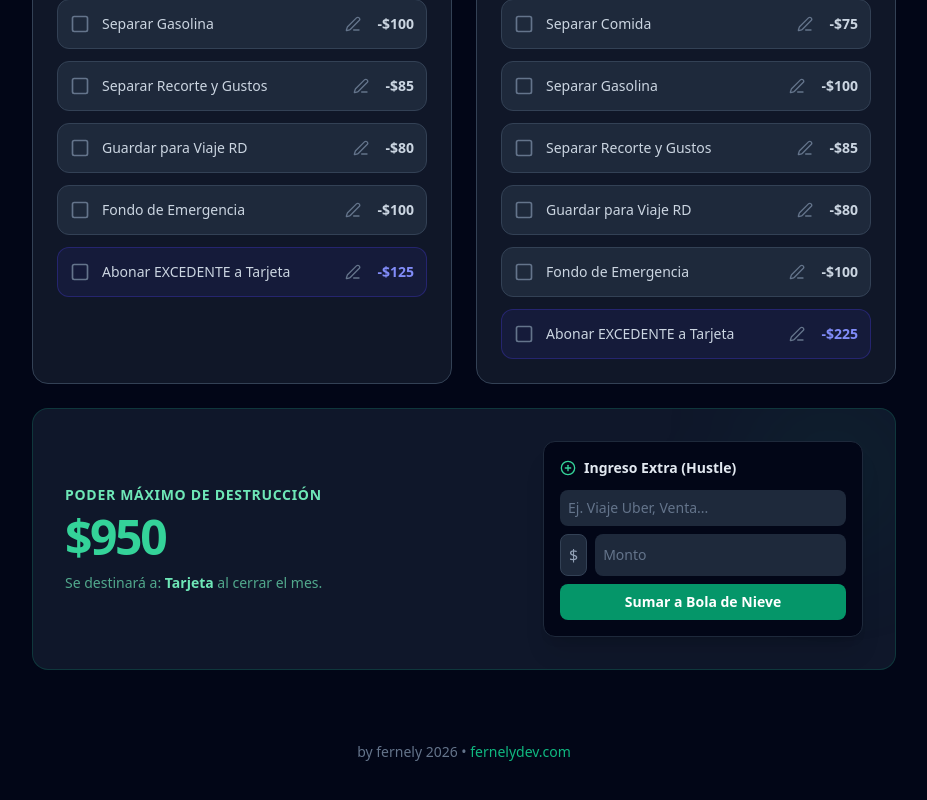
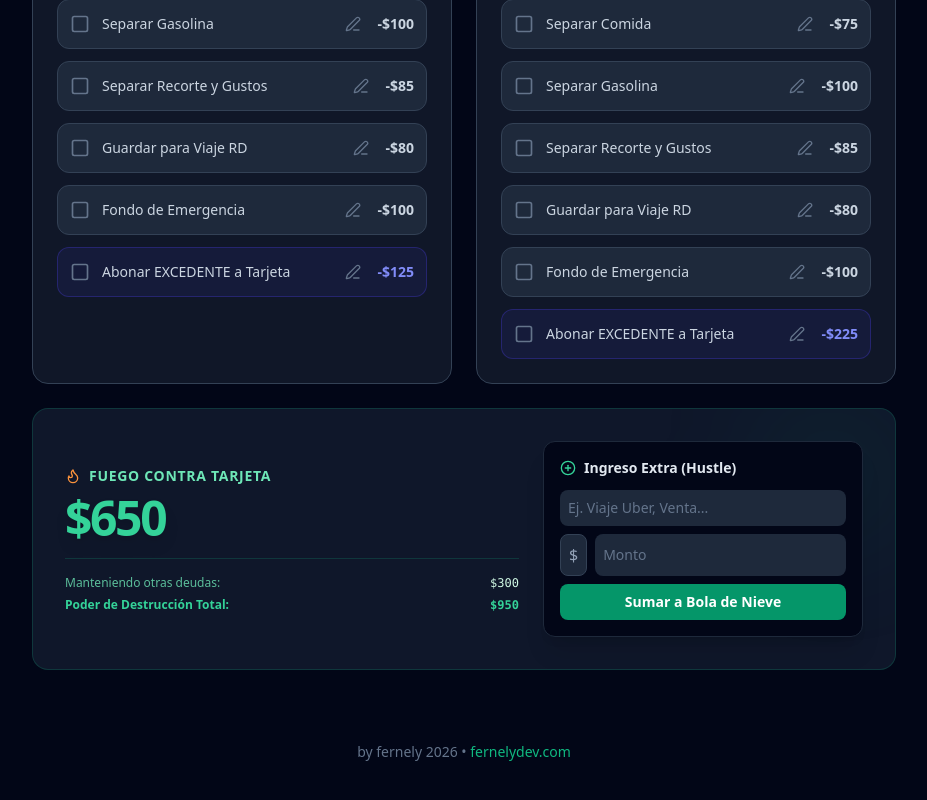
Before and after one commit to Ferny121991/calculadora-metafin-2026, a React (Vite) app: page / in a window 1280 px wide. Shown: the part 899-1699 px from the top of the page, without its empty margins (176-1103 px from the left). Built offline with nearby package versions, Linux system fonts and the light colour scheme.

Commit message:
git commit -am "Feat: Refactorización del cálculo de fechas con simulador real de Snowball, separando UI de poder de ataque dedicado y mínimos de retención."

```diff
--- a/src/App.jsx
+++ b/src/App.jsx
@@ -132,15 +132,66 @@ const App = () => {
 
   const totalSideHustle = sideHustles.reduce((acc, curr) => acc + curr.amount, 0);
 
-  // Power calculation
-  const getSnowballTotal = () => {
-    let sum = totalSideHustle;
-    [...q1Tasks, ...q2Tasks].forEach(t => {
-      if (t.type === 'snowball' || t.type === 'debt-min') sum += (t.amount - (t.adelanto || 0));
-    });
-    return sum;
-  }
-  const currentDestructivePower = getSnowballTotal();
+  const totalMinimosOtras = [...q1Tasks, ...q2Tasks].reduce((acc, t) => {
+    if (t.type === 'debt-min' && t.debtId !== activeDebt.id) return acc + (t.amount - (t.adelanto || 0));
+    return acc;
+  }, 0);
+
+  const poderAtaqueActiva = [...q1Tasks, ...q2Tasks].reduce((acc, t) => {
+    if (t.type === 'snowball' || (t.type === 'debt-min' && t.debtId === activeDebt.id)) return acc + (t.amount - (t.adelanto || 0));
+    return acc;
+  }, totalSideHustle);
+
+  const poderTotalDeudas = totalMinimosOtras + poderAtaqueActiva;
+
+  const payoffDatesMemo = React.useMemo(() => {
+    let result = {};
+    let tempDebts = debts.map(d => ({ ...d }));
+    let monthsElapsed = 0;
+
+    while (tempDebts.some(d => d.balance > 0) && monthsElapsed < 240) {
+      monthsElapsed++;
+      let snowball = (monthsElapsed === 1) ? totalSideHustle : 0;
+      [...q1Tasks, ...q2Tasks].forEach(t => { if (t.type === 'snowball') snowball += t.amount; });
+
+      tempDebts.forEach(d => {
+        if (d.balance > 0) {
+          let minPayment = 0;
+          [...q1Tasks, ...q2Tasks].forEach(t => { if (t.type === 'debt-min' && t.debtId === d.id) minPayment += t.amount; });
+          if (minPayment > d.balance) {
+            snowball += (minPayment - d.balance);
+            d.balance = 0;
+          } else {
+            d.balance -= minPayment;
+          }
+        }
+      });
+
+      for (let i = 0; i < tempDebts.length; i++) {
+        if (snowball <= 0) break;
+        if (tempDebts[i].balance > 0) {
+          if (snowball >= tempDebts[i].balance) {
+            snowball -= tempDebts[i].balance;
+            tempDebts[i].balance = 0;
+          } else {
+            tempDebts[i].balance -= snowball;
+            snowball = 0;
+          }
+        }
+      }
+
+      tempDebts.forEach(d => {
+        if (d.balance === 0 && !result[d.id]) {
+          const dObj = new Date();
+          dObj.setMonth(dObj.getMonth() + monthsElapsed);
+          const mesNum = dObj.getMonth() + 1; // 1-12
+          const year = dObj.getFullYear();
+          result[d.id] = `${mesNum < 10 ? '0' + mesNum : mesNum}/${year}`;
+        }
+      });
+    }
+    return result;
+  }, [debts, q1Tasks, q2Tasks, totalSideHustle]);
 
   // Check achievements
   useEffect(() => {
@@ -214,29 +265,7 @@ const App = () => {
     }
   };
 
-  const getPayoffDate = (debtId) => {
-    // Estimación simple basada en el poder de destrucción mensual (aprox $950 base + side hustles)
-    const monthlyPower = 950 + totalSideHustle;
-    if (monthlyPower <= 0) return "---";
-
-    let remainingPower = monthlyPower;
-    let accumulatedMonths = 0;
-    let tempDebts = debts.map(d => ({ ...d }));
-
-    // Calcular en qué mes cae cada deuda
-    for (const d of tempDebts) {
-      if (d.balance <= 0) continue;
-
-      const monthsToPayThis = d.balance / monthlyPower;
-      accumulatedMonths += monthsToPayThis;
-
-      if (d.id === debtId) break;
-    }
-
-    const targetDate = new Date();
-    targetDate.setMonth(targetDate.getMonth() + Math.ceil(accumulatedMonths));
-    return targetDate.toLocaleDateString('es-ES', { month: 'long', year: 'numeric' });
-  };
+  // payoffDatesMemo takes care of forecasting now
 
   const cerrarMes = () => {
     if (!window.confirm("¿Seguro que quieres CERRAR EL MES? Esto aplicará los pagos realizados a tus deudas y reiniciará el check de tareas.")) return;
@@ -460,13 +489,22 @@ const App = () => {
               <div className="absolute top-0 right-0 w-32 h-32 bg-emerald-500/10 rounded-full blur-3xl"></div>
 
               <div className="text-left flex-1 z-10 w-full">
-                <h3 className="text-emerald-300 font-bold mb-2 uppercase tracking-wider text-sm">Poder Máximo de Destrucción</h3>
-                <p className="text-4xl md:text-5xl font-black text-emerald-400 tracking-tighter">
-                  ${currentDestructivePower}
+                <h3 className="text-emerald-300 font-bold mb-2 uppercase tracking-wider text-sm flex items-center gap-2">
+                  <Flame className="w-4 h-4 text-orange-400" /> Fuego contra {activeDebt.name}
+                </h3>
+                <p className="text-4xl md:text-5xl font-black text-emerald-400 tracking-tighter shadow-emerald-500/20 drop-shadow-lg">
+                  ${poderAtaqueActiva}
                 </p>
-                <p className="text-sm text-emerald-300/70 mt-3">
-                  Se destinará a: <strong className="text-emerald-300">{activeDebt.name}</strong> al cerrar el mes.
-                </p>
+                <div className="mt-4 pt-4 border-t border-emerald-500/20 text-xs text-emerald-300/80 flex flex-col gap-1.5 font-medium">
+                  <div className="flex justify-between items-center gap-2">
+                    <span>Manteniendo otras deudas:</span>
+                    <span className="font-mono text-emerald-100">${totalMinimosOtras}</span>
+                  </div>
+                  <div className="flex justify-between items-center gap-2 text-emerald-400 font-bold">
+                    <span>Poder de Destrucción Total:</span>
+                    <span className="font-mono">${poderTotalDeudas}</span>
+                  </div>
+                </div>
               </div>
 
               {/* Side Hustle Component */}
@@ -541,8 +579,8 @@ const App = () => {
                             {i + 1}. {debt.name} (${debt.balance.toLocaleString()})
                           </span>
                           {!isSaldada && (
-                            <span className="text-[10px] text-slate-500 flex items-center gap-1">
-                              <Calendar className="w-3 h-3" /> Meta: {getPayoffDate(debt.id)}
+                            <span className="text-[10px] text-slate-400 bg-slate-800/50 px-2 py-0.5 rounded-full flex items-center gap-1">
+                              <Calendar className="w-3 h-3 text-indigo-400" /> Meta Cero: {payoffDatesMemo[debt.id] || "---"}
                             </span>
                           )}
                         </div>
```
